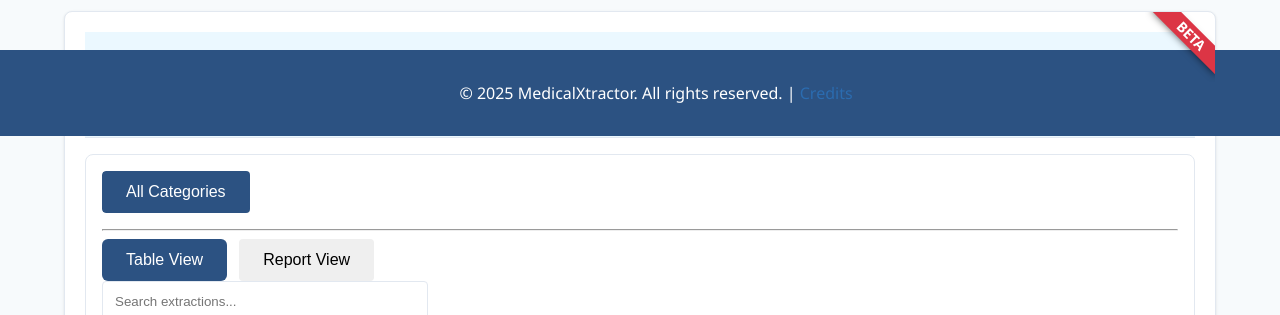
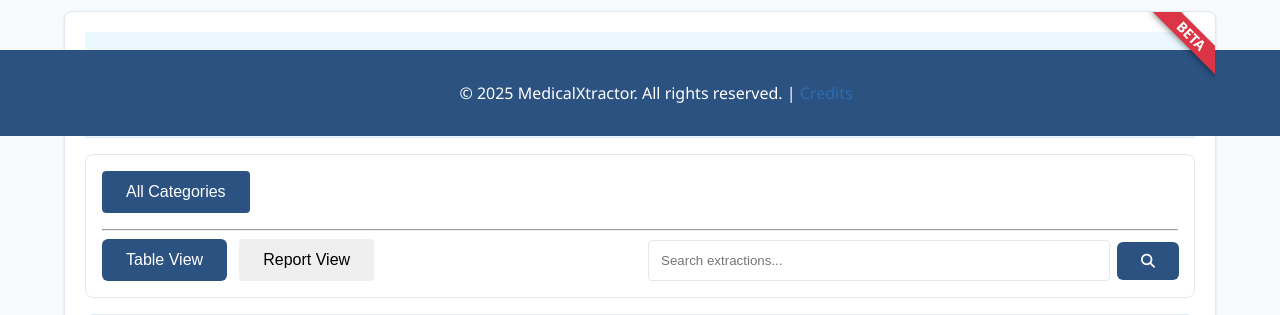
Before and after one commit to johnnymoa/MedicalXtractor-Hackathon-Project, a Flask app: page /summarizer in a window 1280 px wide. Shown: the part 664-979 px from the top of the page. Run offline with Flask 3, Linux system fonts and the light colour scheme; the visitor is signed in with stand-in values (Sample User, id 1); data that the repository does not hold is empty.

Commit message:
better extractions toolbar

```diff
--- a/templates/summarizer.html
+++ b/templates/summarizer.html
@@ -226,6 +226,7 @@
                 </div>
                 <hr class="my-3">
                 <div class="d-flex justify-content-between align-items-center">
+                    <div class="row w-100">
                         <div class="col-6">
                             <div class="d-flex align-items-center">
                                 <button type="button" class="btn btn-primary active"
@@ -235,12 +236,13 @@
                             </div>
                         </div>
                         <div class="col-6">
-                        <div class="input-group">
-                            <input type="text" class="form-control search-box" placeholder="Search extractions...">
-                            <div class="input-group-append">
+                            <div class="input-group d-flex" style="position: relative;">
+                                <input type="text" class="form-control search-box" placeholder="Search extractions..." style="width: 100%;     max-width: calc(100% - 94px);">
+                                <div class="input-group-append" style="float: right;     position: absolute;     right: -1px;     top: 2px;">
                                     <button class="btn btn-primary" type="button" onclick="performSearch()">
                                         <i class="fas fa-search"></i>
                                     </button>
+                                </div>
                             </div>
                         </div>
                     </div>
```
Lines whose indentation alone changed are shown as unchanged.
